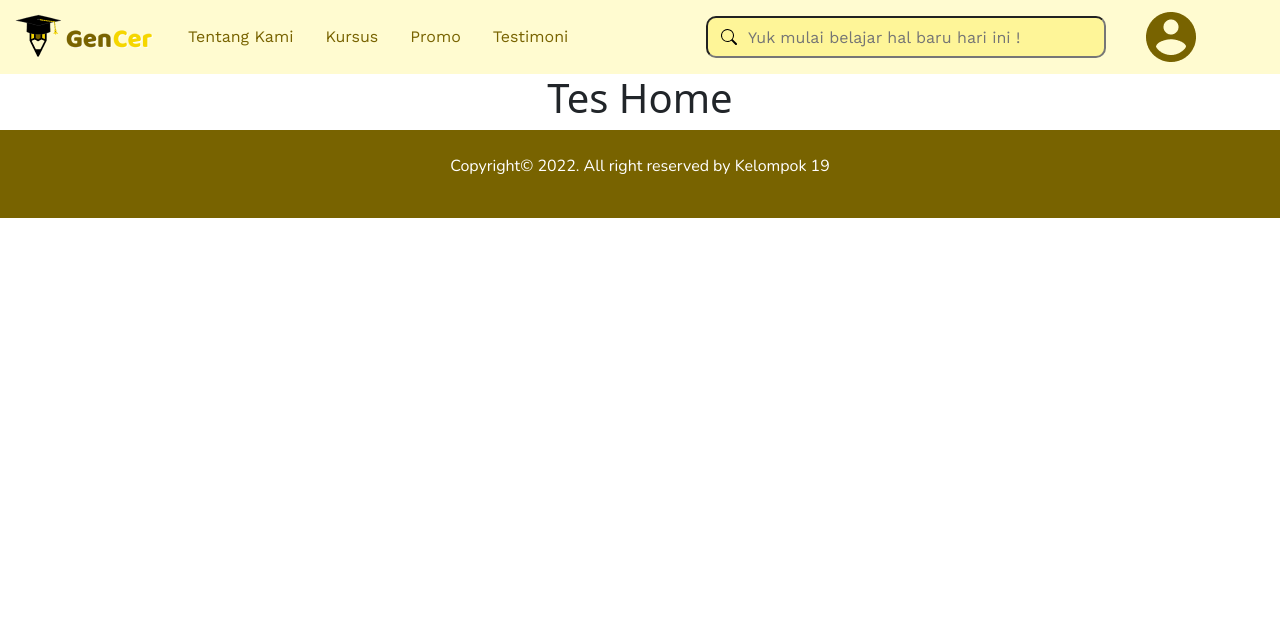
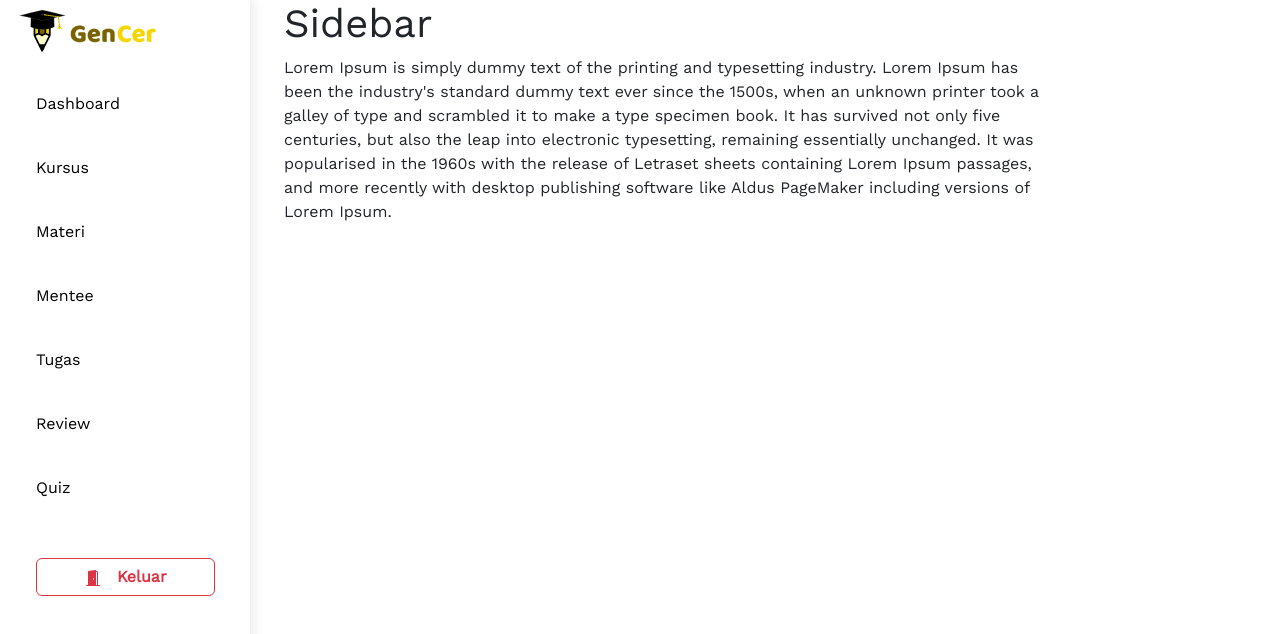
Before and after one commit to Capstone-Project-19-LMS/React, a React (Create React App) app: page / in a window 1280 px wide. Shown: the top 634 px of the page. Built offline with nearby package versions, Linux system fonts and the light colour scheme.

Commit message:
create sidebar

```diff
--- a/src/App.js
+++ b/src/App.js
@@ -1,5 +1,4 @@
 import logo from './logo.svg';
-import './App.css';
 import SetupRouters from './routes/SetupRouters';
 
 function App() {
--- /dev/null
+++ b/src/component/Sidebar/Sidebar.css
@@ -0,0 +1,135 @@
+@import url("https://fonts.googleapis.com/css2?family=Work+Sans&display=swap");
+/* Toggle Styles */
+
+#wrapper {
+  padding-left: 0;
+  -webkit-transition: all 0.5s ease;
+  -moz-transition: all 0.5s ease;
+  -o-transition: all 0.5s ease;
+  transition: all 0.5s ease;
+}
+
+#wrapper.toggled {
+  padding-left: 250px;
+}
+
+#sidebar-wrapper {
+  z-index: 1000;
+  position: fixed;
+  left: 250px;
+  width: 0;
+  height: 100%;
+  margin-left: -250px;
+  overflow-y: auto;
+  background: #fff;
+  -webkit-transition: all 0.5s ease;
+  -moz-transition: all 0.5s ease;
+  -o-transition: all 0.5s ease;
+  transition: all 0.5s ease;
+}
+
+#wrapper.toggled #sidebar-wrapper {
+  width: 250px;
+}
+
+#page-content-wrapper {
+  width: 100%;
+  position: absolute;
+  padding: 15px;
+}
+
+#wrapper.toggled #page-content-wrapper {
+  position: absolute;
+  margin-right: -250px;
+}
+
+/* Sidebar Styles */
+
+.sidebar {
+    font-family: "Work Sans", sans-serif;;
+}
+
+.sidebar-nav {
+  position: absolute;
+  top: 0;
+  width: 250px;
+  margin: 0;
+  padding: 0;
+  list-style: none;
+}
+
+.sidebar-nav li {
+  text-indent: 20px;
+  line-height: 40px;
+}
+
+.sidebar-nav li .nav-link {
+  display: block;
+  text-decoration: none;
+  color: #999999;
+}
+
+.sidebar-nav li .nav-link:hover {
+  text-decoration: none;
+  color: #fff !important;
+  width: 200px;
+  height: 40px;
+  background: #f5d500;
+  border-radius: 4px;
+}
+
+.sidebar-nav li .nav-link:active,
+.sidebar-nav li .nav-link:focus {
+  text-decoration: none;
+}
+
+.sidebar-nav > .sidebar-brand {
+  height: 65px;
+  font-size: 18px;
+  line-height: 60px;
+}
+
+.sidebar-nav > .sidebar-brand .nav-link {
+  color: #999999;
+}
+
+.sidebar-nav > .sidebar-brand .nav-link:hover {
+  color: #fff;
+  background: none;
+}
+
+.content {
+  font-family: "Work Sans", sans-serif;;
+  margin-left: 260px;
+  width: 800px;
+}
+
+@media (min-width: 768px) {
+  #wrapper {
+    padding-left: 250px;
+  }
+
+  #wrapper.toggled {
+    padding-left: 0;
+  }
+
+  #sidebar-wrapper {
+    width: 250px;
+    background-color: #fff;
+    box-shadow: 2px -2px 12px rgba(0, 0, 0, 0.1);
+  }
+
+  #wrapper.toggled #sidebar-wrapper {
+    width: 0;
+  }
+
+  #page-content-wrapper {
+    padding: 20px;
+    position: relative;
+  }
+
+  #wrapper.toggled #page-content-wrapper {
+    position: relative;
+    margin-right: 0;
+  }
+}
--- /dev/null
+++ b/src/component/Sidebar/Sidebar.js
@@ -0,0 +1,83 @@
+import React from "react";
+import { Link } from "react-router-dom";
+import { BsFillDoorOpenFill } from "react-icons/bs";
+import logo from "../../assets/img/logo.png";
+import gencer from "../../assets/img/gencer.png";
+import "./Sidebar.css";
+
+const Sidebar = () => {
+  return (
+    <div>
+      <div className="sidebar d-flex" id="wrapper">
+        {/* <!-- Sidebar --> */}
+        <div id="sidebar-wrapper">
+          <ul className="sidebar-nav">
+            <Link className="sidebar-brand ms-3" to="#">
+              <span>
+                <img src={logo} className="logo" />
+              </span>
+              <span>
+                <img src={gencer} className="gencer" />
+              </span>
+            </Link>
+            <li className="nav-item">
+              <Link to="/das" className="nav-link text-black ms-3 my-4">
+                Dashboard
+              </Link>
+            </li>
+            <li className="nav-item">
+              <Link to="/kur" className="nav-link text-black ms-3 my-4">
+                Kursus
+              </Link>
+            </li>
+            <li className="nav-item">
+              <Link to="/mat" className="nav-link text-black ms-3 my-4">
+                Materi
+              </Link>
+            </li>
+            <li className="nav-item">
+              <Link to="/men" className="nav-link text-black ms-3 my-4">
+                Mentee
+              </Link>
+            </li>
+            <li className="nav-item">
+              <Link to="/tu" className="nav-link text-black ms-3 my-4">
+                Tugas
+              </Link>
+            </li>
+            <li className="nav-item">
+              <Link to="/re" className="nav-link text-black ms-3 my-4">
+                Review
+              </Link>
+            </li>
+            <li className="nav-item">
+              <Link to="#" className="nav-link text-black ms-3 mt-4 mb-5">
+                Quiz
+              </Link>
+            </li>
+            <li className="nav-item">
+            <button type="button" className="btn btn-outline-danger ms-3 px-5"><BsFillDoorOpenFill/><span className="ms-3 fw-bold">Keluar</span></button>
+            </li>
+          </ul>
+        </div>
+      </div>
+      {/* <!-- /#sidebar-wrapper --> */}
+
+      {/* <!-- Page Content --> */}
+      <div id="page-content-wrapper ">
+        <div className="container-fluid">
+          <div className="row">
+            <div className="content">
+              <h1>Sidebar</h1>
+              <p>
+              Lorem Ipsum is simply dummy text of the printing and typesetting industry. Lorem Ipsum has been the industry's standard dummy text ever since the 1500s, when an unknown printer took a galley of type and scrambled it to make a type specimen book. It has survived not only five centuries, but also the leap into electronic typesetting, remaining essentially unchanged. It was popularised in the 1960s with the release of Letraset sheets containing Lorem Ipsum passages, and more recently with desktop publishing software like Aldus PageMaker including versions of Lorem Ipsum.
+              </p>
+            </div>
+          </div>
+        </div>
+      </div>
+    </div>
+  );
+};
+
+export default Sidebar;
--- a/src/routes/SetupRouters.js
+++ b/src/routes/SetupRouters.js
@@ -1,19 +1,19 @@
 import React from "react"
 import { BrowserRouter, Route, Routes } from "react-router-dom"
+import "bootstrap/dist/css/bootstrap.min.css";
+import "bootstrap/dist/js/bootstrap.min.js";
 import Tes from "../component/Tes"
 import NotFoundPage from "../pages/NotFoundPage"
 import Navbar from "../component/Navbar/Navbar"
 import Footer from "../component/Footer/Footer"
+import Sidebar from "../component/Sidebar/Sidebar"
 
 const SetupRouters = () => {
     return(
        <BrowserRouter>
-       <Navbar/>
-        <Routes>
-            <Route path="/" element={<Tes/>} />
-            <Route path="*" element={<NotFoundPage/>}/>
-        </Routes>
-        <Footer/>
+       <div className="container-fluid">
+       <Sidebar/>
+       </div>
        </BrowserRouter>
     )
 }
```
